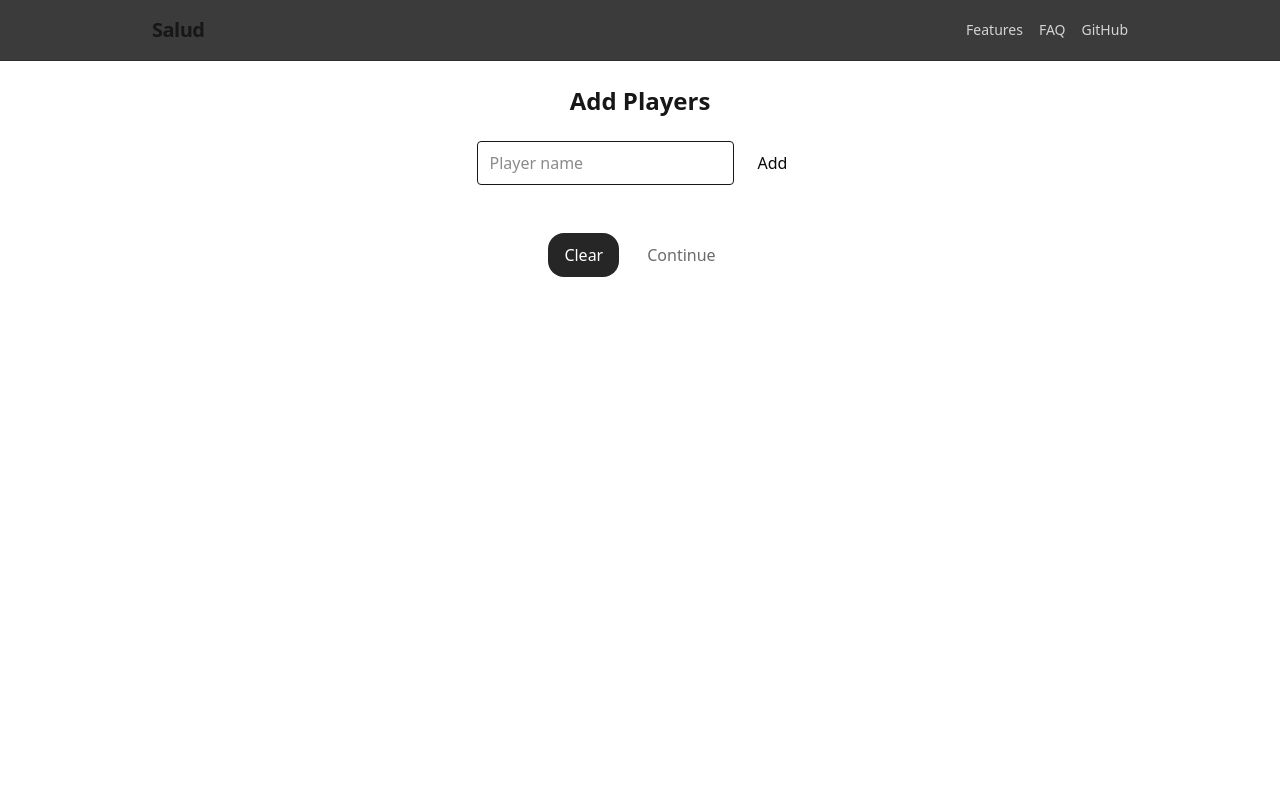
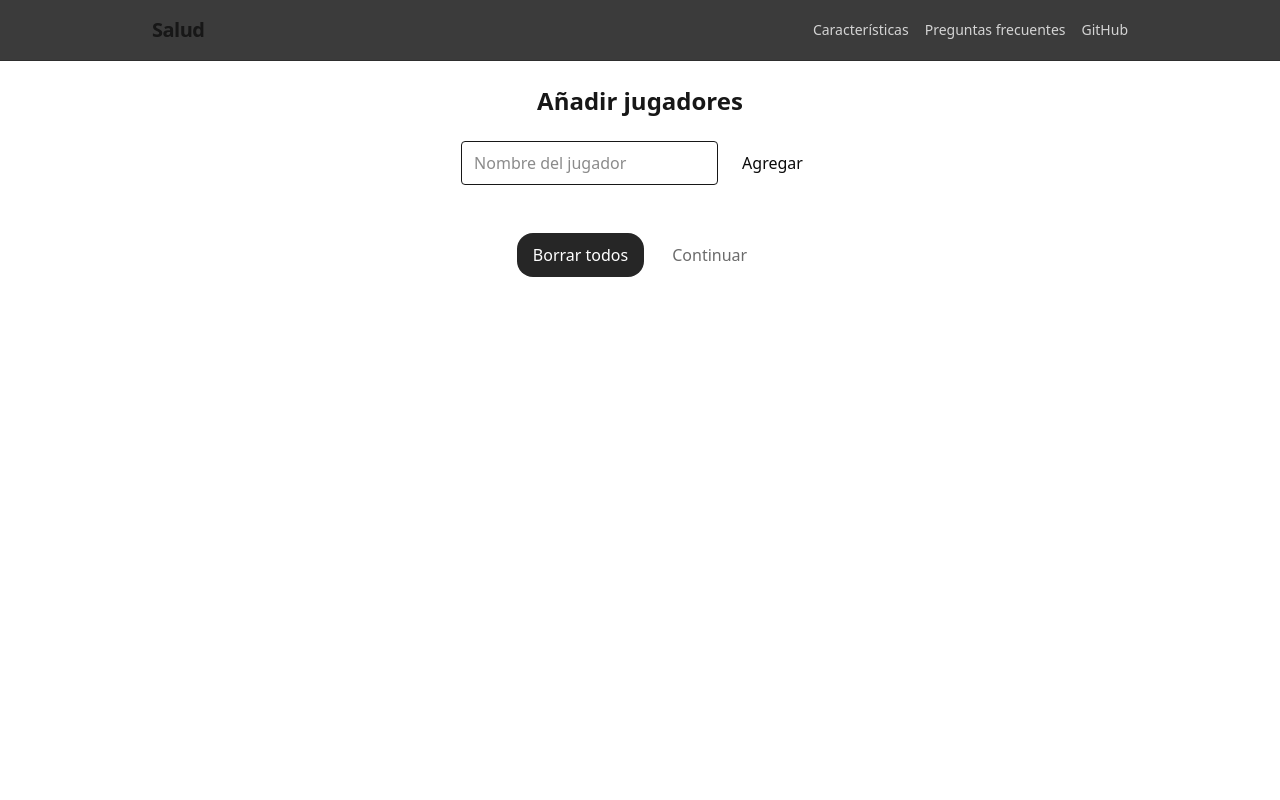
Before and after one commit to TJaramillo001/salud-game, a Next.js app: page /game/setup/players in a window 1280 px wide. Shown: the top 800 px of the page. Built offline with nearby package versions, Linux system fonts and the light colour scheme.

Commit message:
fix : Todo el juego se pasa a español

```diff
--- a/app/game/setup/players/page.tsx
+++ b/app/game/setup/players/page.tsx
@@ -1,4 +1,3 @@
-// app/setup/players/page.tsx
 'use client';
 
 import { useState } from 'react';
@@ -19,17 +18,17 @@ export default function PlayersPage() {
 
     return (
         <main className="min-h-dvh flex flex-col items-center gap-6 p-6">
-            <h1 className="text-2xl font-semibold">Add Players</h1>
+            <h1 className="text-2xl font-semibold">Añadir jugadores</h1>
 
             <div className="flex gap-2">
                 <input
                     className="border rounded px-3 py-2"
                     value={name}
-                    placeholder="Player name"
+                    placeholder="Nombre del jugador"
                     onChange={(e) => setName(e.target.value)}
                     onKeyDown={(e) => e.key === 'Enter' && add()}
                 />
-                <Button onClick={add}>Add</Button>
+                <Button onClick={add}>Agregar</Button>
             </div>
 
             <ul className="w-full max-w-md">
@@ -37,7 +36,7 @@ export default function PlayersPage() {
                     <li key={p.id} className="flex justify-between items-center border-b py-2">
                         <span>{p.name}</span>
                         <button className="text-sm underline" onClick={() => removePlayer(p.id)}>
-                            remove
+                            Quitar
                         </button>
                     </li>
                 ))}
@@ -45,10 +44,10 @@ export default function PlayersPage() {
 
             <div className="flex gap-3">
                 <Button variant="secondary" onClick={clearPlayers}>
-                    Clear
+                    Borrar todos
                 </Button>
                 <Button onClick={() => router.push('/game/setup/mode')} disabled={players.length === 0}>
-                    Continue
+                    Continuar
                 </Button>
             </div>
         </main>
--- a/app/layout.tsx
+++ b/app/layout.tsx
@@ -3,13 +3,13 @@ import "./globals.css";
 import Link from "next/link";
 
 export const metadata: Metadata = {
-    title: "Salud — Party Game",
-    description: "Scan → Add players → Pick a mode → Play by swiping cards.",
+    title: "Salud — Juego de fiesta",
+    description: "Escanea → Agrega jugadores → Elige un modo → Juega deslizando cartas.",
 };
 
 export default function RootLayout({ children }: { children: React.ReactNode }) {
     return (
-        <html lang="en">
+        <html lang="es">
         <body className="min-h-screen bg-neutral-950 text-neutral-100 antialiased">
         <Header />
         <main className="mx-auto max-w-5xl px-6 pb-24">{children}</main>
@@ -23,18 +23,18 @@ function Header() {
     return (
         <header className="sticky top-0 z-40 w-full border-b border-neutral-800/60 bg-neutral-950/80 backdrop-blur">
             <div className="mx-auto flex max-w-5xl items-center justify-between px-6 py-4">
-                {/* Brand → always go to homepage */}
-                <Link href="/" aria-label="Go to homepage" className="font-bold tracking-tight text-xl">
+                {/* Marca → siempre al inicio */}
+                <Link href="/" aria-label="Ir al inicio" className="font-bold tracking-tight text-xl">
                     Salud
                 </Link>
 
                 <nav className="flex items-center gap-4 text-sm text-neutral-300">
-                    {/* Use absolute anchors so they work from /game/* too */}
+                    {/* Anclas absolutas para funcionar también desde /game/* */}
                     <Link href="/#features" className="hover:text-white">
-                        Features
+                        Características
                     </Link>
                     <Link href="/#faq" className="hover:text-white">
-                        FAQ
+                        Preguntas frecuentes
                     </Link>
                     <a
                         href="https://github.com/your-user/salud-game"
@@ -53,7 +53,7 @@ function Header() {
 function Footer() {
     return (
         <footer className="border-t border-neutral-800/60 py-8 text-center text-sm text-neutral-400">
-            <p>© {new Date().getFullYear()} Salud. Built for fun nights with friends.</p>
+            <p>© {new Date().getFullYear()} Salud. Hecho para noches divertidas con amigos.</p>
         </footer>
     );
 }
--- a/app/marketing/page.tsx
+++ b/app/marketing/page.tsx
@@ -39,7 +39,7 @@ export default function MarketingPage() {
                     },
                     {
                         title: "Modos de juego",
-                        desc: "Pre, Night Out, Couple, Afterparty, Hot & Sexy (más luego).",
+                        desc: "Pre, Rumba, Couple, Afterparty, Hot & Sexy (más adelante).",
                     },
                     {
                         title: "Cartas por swipe",
@@ -74,7 +74,7 @@ export default function MarketingPage() {
                             ¿Necesito cuenta?
                         </summary>
                         <p className="mt-2 text-sm">
-                            No por ahora — jugás directo en el navegador.
+                            No por ahora: juegas directo en el navegador.
                         </p>
                     </details>
                     <details className="rounded-2xl border border-neutral-800 p-4">
--- a/app/page.tsx
+++ b/app/page.tsx
@@ -1,5 +1,5 @@
 import Link from "next/link";
-import { Button } from "@/components/ui/Button"; // or "./components/ui/Button" if you didn't add path aliases
+import { Button } from "@/components/ui/Button";
 
 export default function Home() {
     return (
@@ -37,7 +37,7 @@ export default function Home() {
                     },
                     {
                         title: "Modos de juego",
-                        desc: "Pre, Night Out, Couple, Afterparty, Hot & Sexy (más luego).",
+                        desc: "Pre, Rumba, Couple, Afterparty, Hot & Sexy (más adelante).",
                     },
                     {
                         title: "Cartas por swipe",
@@ -72,7 +72,7 @@ export default function Home() {
                             ¿Necesito cuenta?
                         </summary>
                         <p className="mt-2 text-sm">
-                            No por ahora — jugás directo en el navegador.
+                            No por ahora: juegas directo en el navegador.
                         </p>
                     </details>
                     <details className="rounded-2xl border border-neutral-800 p-4">
--- a/components/layout/AppHeader.tsx
+++ b/components/layout/AppHeader.tsx
@@ -11,8 +11,8 @@ export function AppHeader() {
                 </Link>
 
                 <nav className="flex items-center gap-6 text-sm text-neutral-300">
-                    <Link href="/#features">Features</Link>
-                    <Link href="/#faq">FAQ</Link>
+                    <Link href="/#features">Características</Link>
+                    <Link href="/#faq">Preguntas Frecuentes</Link>
                     <a href="https://github.com/..." target="_blank" rel="noreferrer">GitHub</a>
                 </nav>
             </div>
--- a/features/modes/types.ts
+++ b/features/modes/types.ts
@@ -14,14 +14,14 @@ export const MODES = {
     pre: {
         key: 'pre',
         label: 'Pre',
-        description: 'Warm-up vibes. Light, social, easy starters.',
+        description: 'Calentando los motores para una noche inolvidable.',
         emoji: '🥂',
         color: 'emerald',
     },
     night_out: {
         key: 'night_out',
-        label: 'Night-Out',
-        description: 'Higher energy, spicier prompts—keep it moving.',
+        label: 'Rumba',
+        description: 'Vibras altas, preguntas interesantes. Esta noche nos reímos',
         emoji: '🌃',
         color: 'violet',
     },
--- a/features/questions/repository.ts
+++ b/features/questions/repository.ts
@@ -55,7 +55,7 @@ function asPack(raw: unknown, fallbackId: string, fallbackName: string): Pack {
 
 const PACKS: Pack[] = [
     asPack(preRaw, 'pre', 'Pre'),
-    asPack(nightOutRaw, 'night_out', 'Night Out'),
+    asPack(nightOutRaw, 'night_out', 'Rumba'),
 ];
 
 export async function listPacks(): Promise<Pack[]> {
```
Also changed, not shown: app/game/setup/mode/page.tsx (+7 -13 lines), features/rules/useActiveRules.tsx (line endings or trailing spaces).
